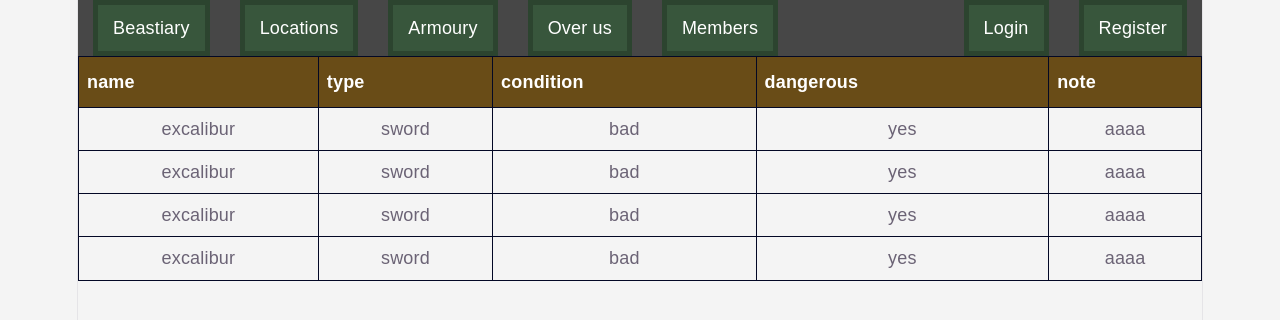
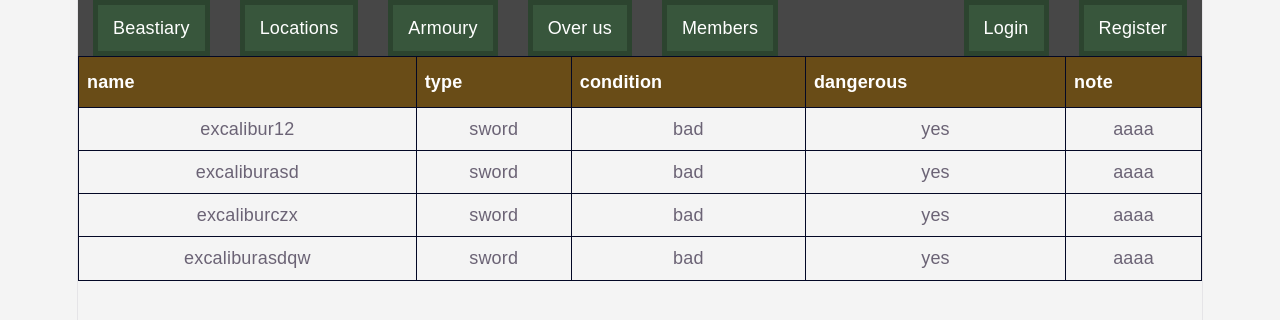
Before and after one commit to Bialywilku412/HollowMeer-Mr.Robot, a React (Vite) app in the folder HollowMeerFrontend/: page /armoury in a window 1280 px wide. Shown: the top 320 px of the page. Built offline with nearby package versions, Linux system fonts and the light colour scheme.

Commit message:
armoury update

```diff
--- a/HollowMeerFrontend/src/features/armoury/ArmouryPage.tsx
+++ b/HollowMeerFrontend/src/features/armoury/ArmouryPage.tsx
@@ -1,5 +1,7 @@
 import ArmouryTable from "../../components/ArmouryTable";
+
 export type Weapon = {
+    id: number;
     name: string;
     type: string;
     condition: string
@@ -9,10 +11,10 @@ export type Weapon = {
 }
 function Armoury() {
     const weapons: Weapon[] = [
-        { name: "excalibur", type: "sword", condition: "bad", dangerous: true, note: "aaaa"},
-        { name: "excalibur", type: "sword", condition: "bad", dangerous: true, note: "aaaa"},
-        { name: "excalibur", type: "sword", condition: "bad", dangerous: true, note: "aaaa"},
-        { name: "excalibur", type: "sword", condition: "bad", dangerous: true, note: "aaaa"},
+        { id: 1, name: "excalibur12", type: "sword", condition: "bad", dangerous: true, note: "aaaa"},
+        { id: 2, name: "excaliburasd", type: "sword", condition: "bad", dangerous: true, note: "aaaa"},
+        { id: 3, name: "excaliburczx", type: "sword", condition: "bad", dangerous: true, note: "aaaa"},
+        { id: 4, name: "excaliburasdqw", type: "sword", condition: "bad", dangerous: true, note: "aaaa"},
     ];
 
     return (
```
